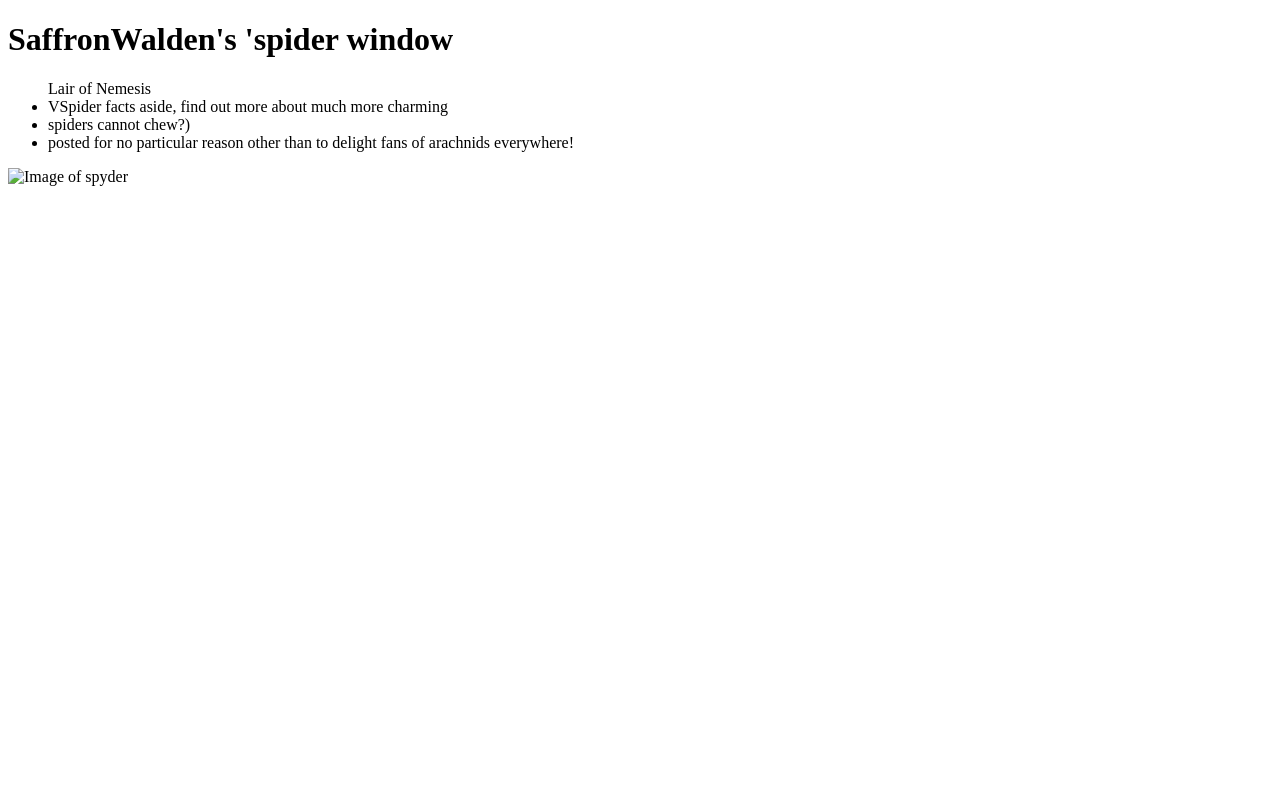
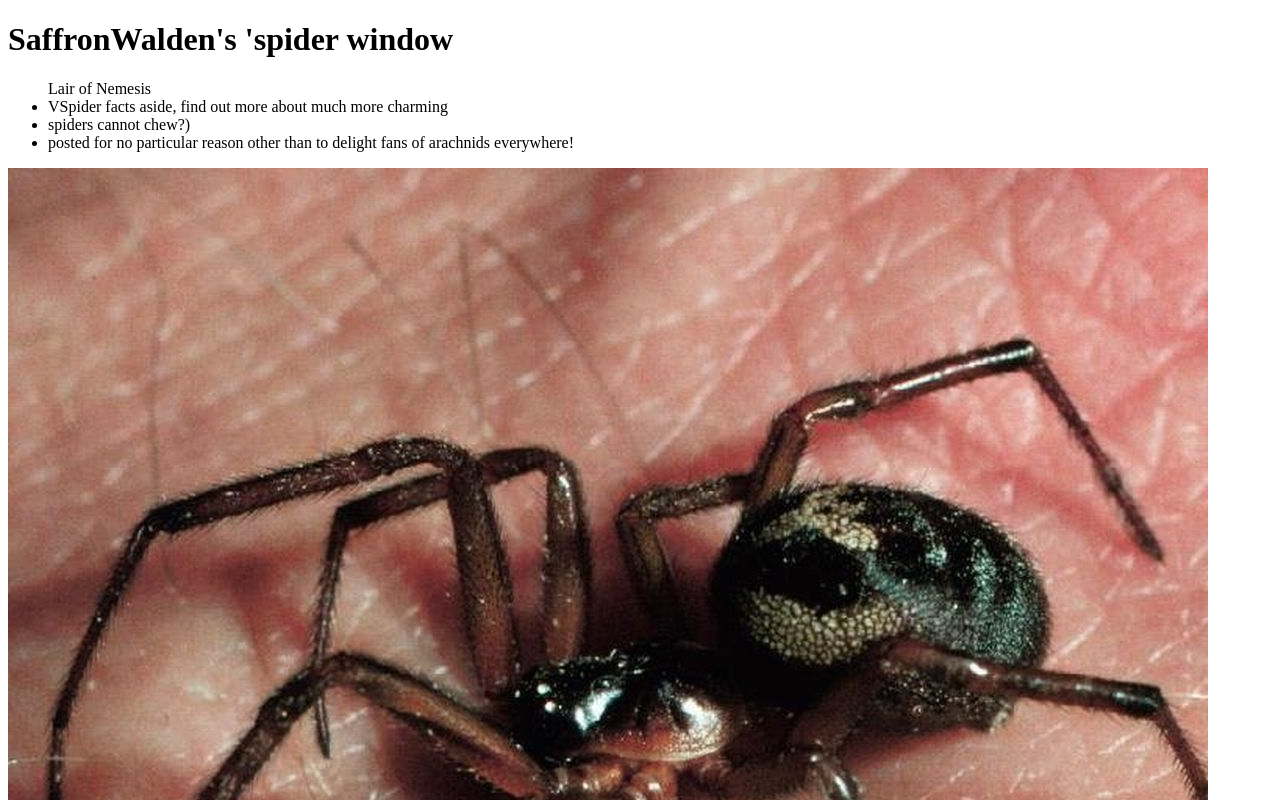
Before and after one commit to 44-563-Web-Apps-S21/webapps-s21-assignment-3-balumalladi, a plain HTML site: page bonus.html in a window 1280 px wide. Shown: the top 800 px of the page. Drawn offline with Linux system fonts and the light colour scheme.

Commit message:
Update bonus.html
changes made

```diff
--- a/bonus.html
+++ b/bonus.html
@@ -10,5 +10,5 @@
     <li>spiders cannot chew?)</li>
     <li>posted for no particular reason other than to delight fans of arachnids everywhere! </li>
 </ul>
-<img src=falsewindow.jpg alt="Image of spyder">
+<img src=falsewidow.jpg alt="Image of spyder">
 </BODY>
```
